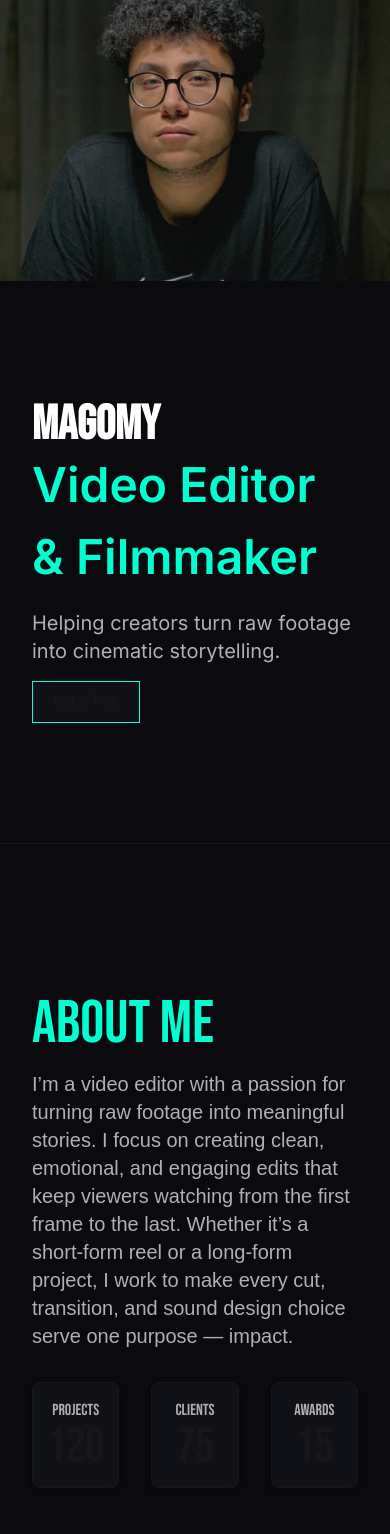
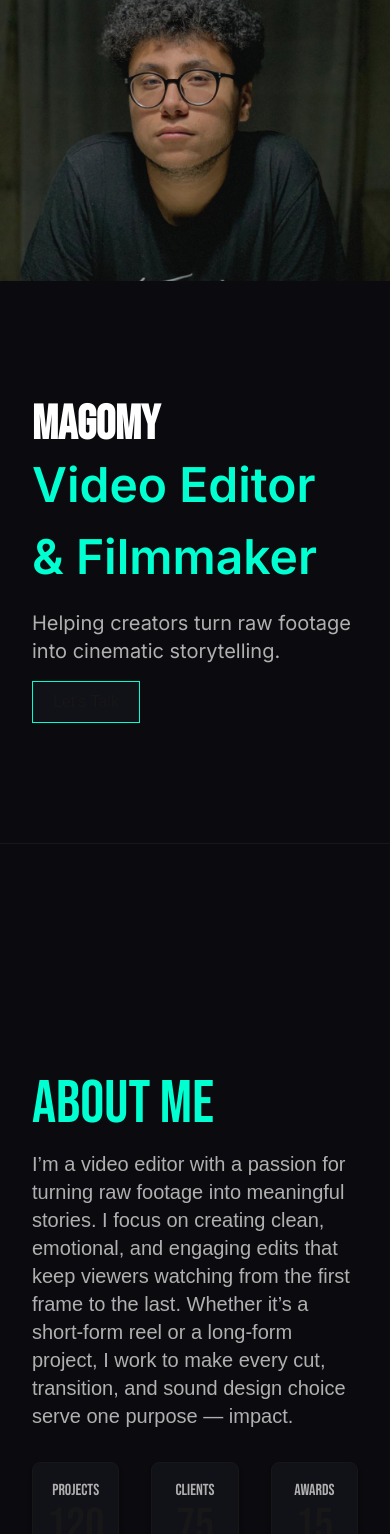
Before and after one commit to klouj-gergis/portfolio-template, a Next.js app: page / in a window 390 px wide. Shown: the top 1534 px of the page. Built offline with nearby package versions, Linux system fonts and the light colour scheme.

Commit message:
Fix section className formatting in About component

```diff
--- a/components/About.tsx
+++ b/components/About.tsx
@@ -3,7 +3,7 @@ import StatusCard from "./StatusCard"
 
 export default function About() {
   return (
-    <section className="flex flex-col justify-end pb-30 gap-8 md:gap-16 px-8 lg:px-16 h-screen bg-background -mt-20 lg:mt-0">
+    <section className="flex flex-col justify-end pb-30 gap-8 md:gap-16 px-8 lg:px-16 h-screen bg-background">
 
       <div className="w-full md:w-1/2 flex flex-col gap-4">
         <h1 className="text-6xl text-accent font-heading">About Me</h1>
```
